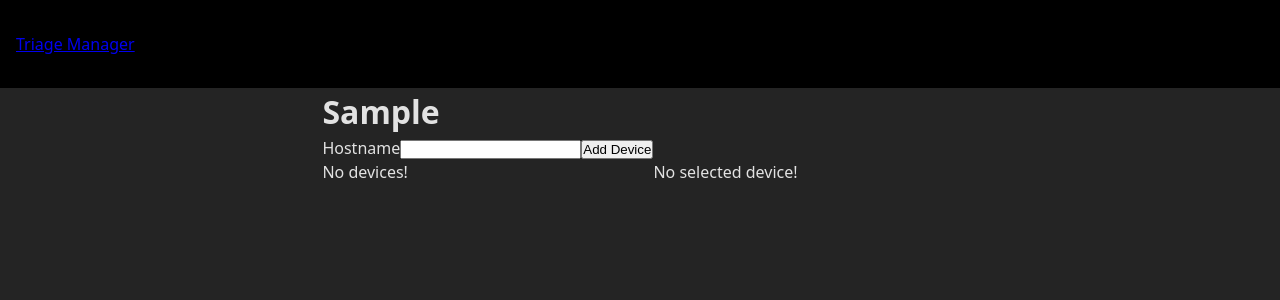
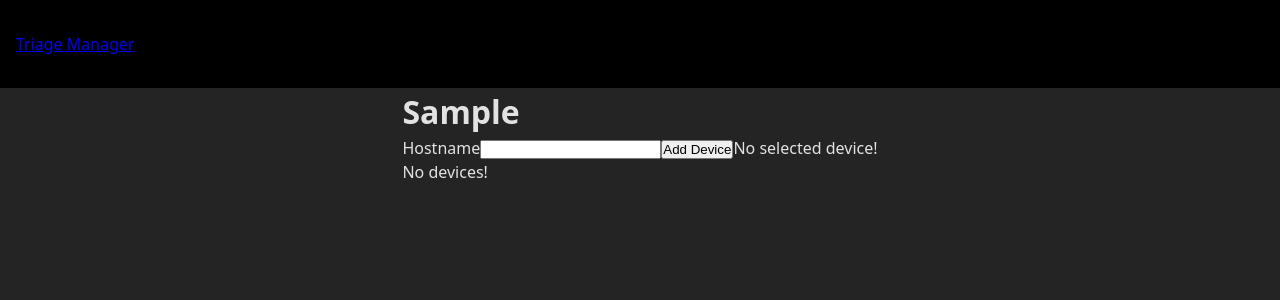
Before and after one commit to venoblin/triage-manager, a React (Vite) app: page /triage/new in a window 1280 px wide. Both pictures are taken after typing "Sample" into the empty fields and a click on the button "Create". Shown: the top 300 px of the page. Built offline with nearby package versions, Linux system fonts and the light colour scheme.

Commit message:
added styling

```diff
--- a/src/components/DeviceEditor/DeviceEditor.css
+++ b/src/components/DeviceEditor/DeviceEditor.css
@@ -6,7 +6,5 @@
 .no-selected-device {
   position: sticky;
   right: 0;
-  top: 50%;
-  bottom: 50%;
-  margin-right: 10rem;
+  top: 0;
 }/*# sourceMappingURL=DeviceEditor.css.map */
--- a/src/components/DeviceEditor/DeviceEditor.scss
+++ b/src/components/DeviceEditor/DeviceEditor.scss
@@ -6,7 +6,5 @@
 .no-selected-device {
   position: sticky;
   right: 0;
-  top: 50%;
-  bottom: 50%;
-  margin-right: 10rem;
+  top: 0;
 }
```
Also changed, not shown: 1 other file (tests, documents, lock files or other folders).
